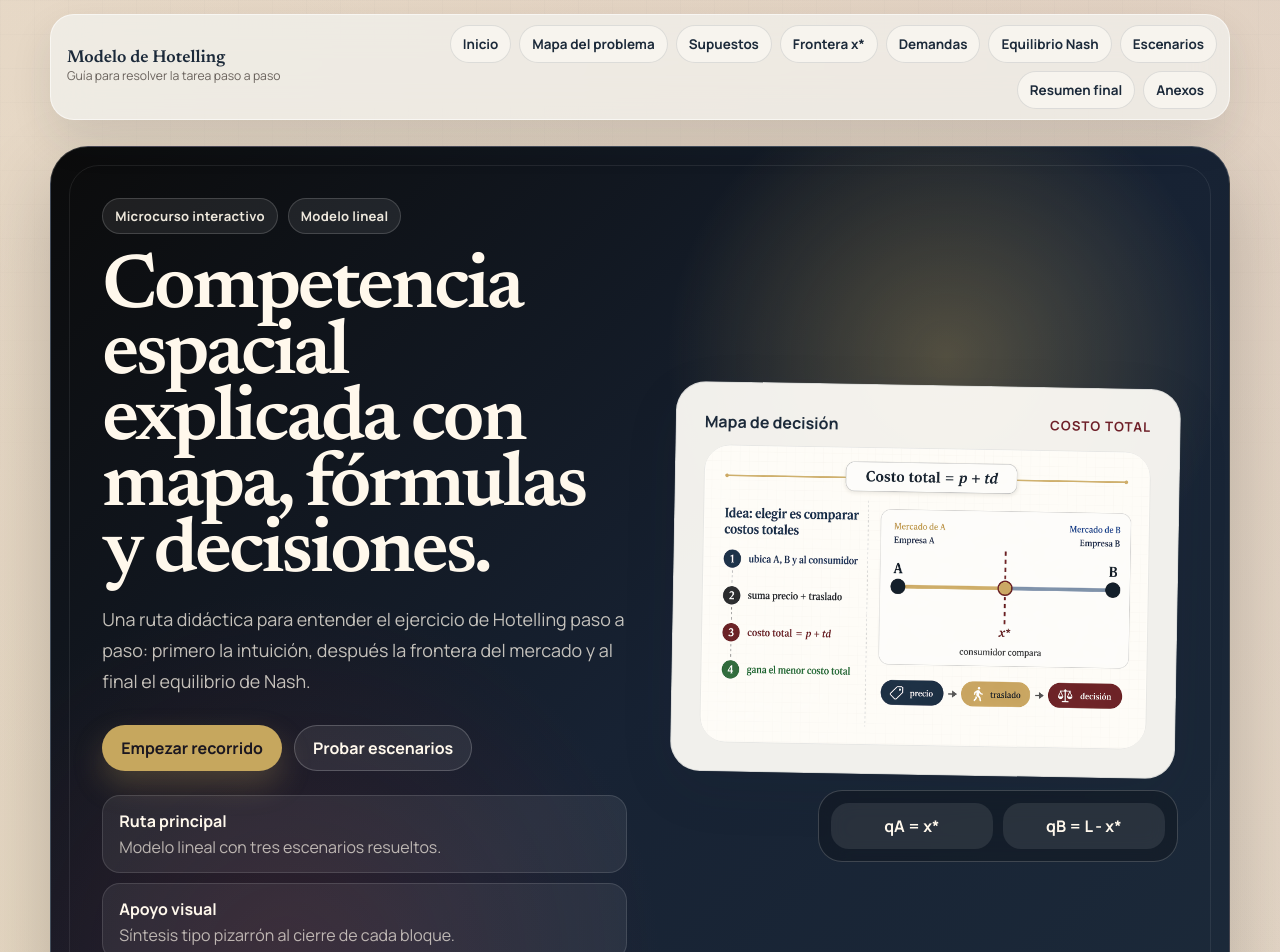
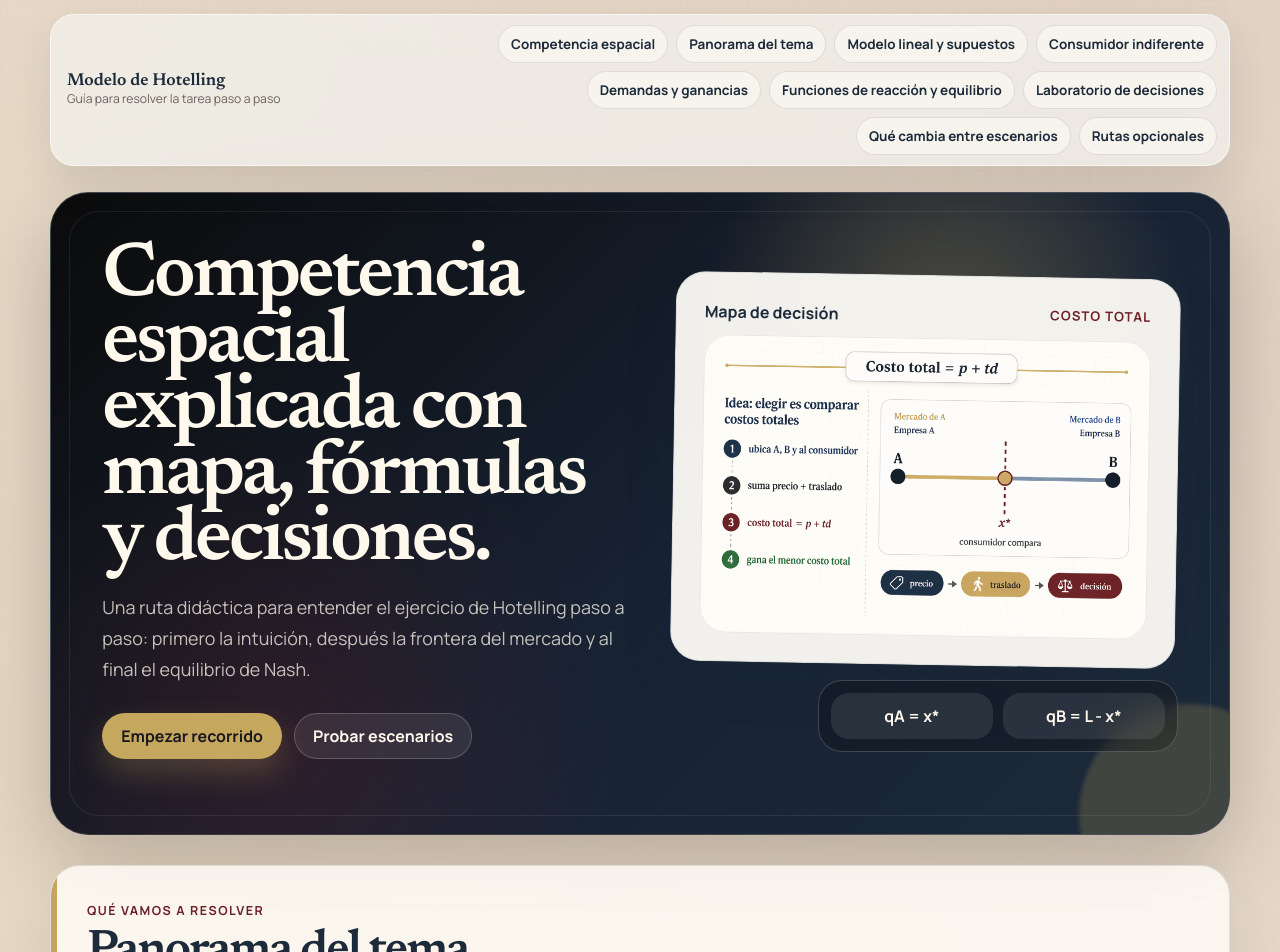
Before and after one commit to raulmormen75/ejercicios_mar_22-04-2026, a React (Vite) app: page / in a window 1280 px wide. Shown: the top 952 px of the page. Built offline with nearby package versions, Linux system fonts and the light colour scheme.

Commit message:
Simplify hero panels and align navigation labels

```diff
--- a/src/App.tsx
+++ b/src/App.tsx
@@ -8,15 +8,15 @@ import type { SectionImageSpec } from "./types";
 import { HOTELLING_HERO_IMAGE_PUBLIC_PATH, imageManifest } from "./content/image-manifest";
 
 const sections = [
-  { id: "hero", label: "Inicio" },
-  { id: "panorama", label: "Mapa del problema" },
-  { id: "modelo-lineal", label: "Supuestos" },
-  { id: "consumidor-indiferente", label: "Frontera x*" },
-  { id: "demandas-ganancias", label: "Demandas" },
-  { id: "reacciones-equilibrio", label: "Equilibrio Nash" },
-  { id: "escenarios", label: "Escenarios" },
-  { id: "resumen", label: "Resumen final" },
-  { id: "extensiones", label: "Anexos" },
+  { id: "hero", label: "Competencia espacial" },
+  { id: "panorama", label: "Panorama del tema" },
+  { id: "modelo-lineal", label: "Modelo lineal y supuestos" },
+  { id: "consumidor-indiferente", label: "Consumidor indiferente" },
+  { id: "demandas-ganancias", label: "Demandas y ganancias" },
+  { id: "reacciones-equilibrio", label: "Funciones de reacción y equilibrio" },
+  { id: "escenarios", label: "Laboratorio de decisiones" },
+  { id: "resumen", label: "Qué cambia entre escenarios" },
+  { id: "extensiones", label: "Rutas opcionales" },
 ];
 
 export default function App() {
@@ -58,10 +58,6 @@ export default function App() {
       <main className="main-content">
         <section id="hero" className="hero">
           <div className="hero__copy">
-            <div className="hero__kicker">
-              <span>Microcurso interactivo</span>
-              <span>Modelo lineal</span>
-            </div>
             <h1>Competencia espacial explicada con mapa, fórmulas y decisiones.</h1>
             <p className="hero__lead">
               Una ruta didáctica para entender el ejercicio de Hotelling paso a paso: primero la intuición,
@@ -75,20 +71,6 @@ export default function App() {
                 Probar escenarios
               </a>
             </div>
-            <ul className="hero__meta">
-              <li>
-                <strong>Ruta principal</strong>
-                <span>Modelo lineal con tres escenarios resueltos.</span>
-              </li>
-              <li>
-                <strong>Apoyo visual</strong>
-                <span>Síntesis tipo pizarrón al cierre de cada bloque.</span>
-              </li>
-              <li>
-                <strong>Extensiones</strong>
-                <span>Anexo cuadrático y caso con tres empresas.</span>
-              </li>
-            </ul>
           </div>
 
           <div className="hero__visual">
--- a/src/styles.css
+++ b/src/styles.css
@@ -153,7 +153,6 @@ li {
 
 .topbar__nav a,
 .topbar__chip,
-.hero__kicker span,
 .hero-card__footer span,
 .tiny-button {
   border: 1px solid rgba(28, 42, 58, 0.12);
@@ -264,14 +263,6 @@ li {
   max-width: 100%;
 }
 
-.hero__kicker {
-  display: flex;
-  flex-wrap: wrap;
-  gap: 10px;
-  margin-bottom: 22px;
-}
-
-.hero__kicker span,
 .hero-card__footer span {
   padding: 8px 12px;
   color: rgba(255, 248, 236, 0.92);
@@ -389,31 +380,6 @@ li {
 .tiny-button:hover,
 .tiny-button:focus-visible {
   transform: translateY(-2px);
-}
-
-.hero__meta {
-  display: grid;
-  gap: 10px;
-  padding: 0;
-  margin: 0;
-  list-style: none;
-}
-
-.hero__meta li {
-  display: grid;
-  gap: 4px;
-  padding: 14px 16px;
-  border: 1px solid rgba(255, 255, 255, 0.12);
-  border-radius: 18px;
-  background: rgba(255, 255, 255, 0.07);
-}
-
-.hero__meta strong {
-  color: #fff8ec;
-}
-
-.hero__meta span {
-  color: rgba(255, 248, 236, 0.68);
 }
 
 .hero__visual {
@@ -1124,7 +1090,6 @@ li {
   }
 
   .hero__actions,
-  .hero__kicker,
   .hero-card__header,
   .summary-card__heading,
   .summary-card__footer,
```
